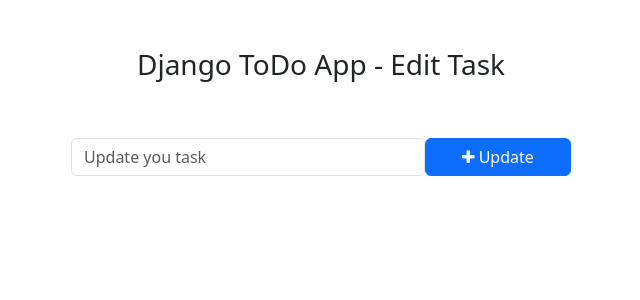
After one commit to victorsimasdev/To-Do-List, a Django app: template templates/edit_task.html in a window 1280 px wide. The commit adds this page. Shown: the top 300 px of the page, without its empty margins (319-959 px from the left). Run offline with Django 4.2, Linux system fonts and the light colour scheme; the template is opened without the code that fills it, so the values that code supplies are empty.

Commit message:
Added edit function, created edit page

```diff
--- /dev/null
+++ b/templates/edit_task.html
@@ -0,0 +1,29 @@
+<!DOCTYPE html>
+<html lang="en">
+<head>
+    <meta charset="UTF-8">
+    <metahttp-equiv="X-UA-Compatible" content="IE=edge">
+    <meta name="viewport" content="width=device-width, initial-scale=1.0">
+    <title>Edit Task - Django built ToDo App</title>
+
+    <!-- Bootstrap -->
+    <link href="https://cdn.jsdelivr.net/npm/bootstrap@5.3.0-alpha1/dist/css/bootstrap.min.css" rel="stylesheet" integrity="sha384-GLhlTQ8iRABdZLl6O3oVMWSktQOp6b7In1Zl3/Jr59b6EGGoI1aFkw7cmDA6j6gD" crossorigin="anonymous">
+    <script src="https://cdn.jsdelivr.net/npm/bootstrap@5.3.0-alpha1/dist/js/bootstrap.bundle.min.js" integrity="sha384-w76AqPfDkMBDXo30jS1Sgez6pr3x5MlQ1ZAGC+nuZB+EYdgRZgiwxhTBTkF7CXvN" crossorigin="anonymous"></script>
+    <!-- Font Awesome Icons -->
+    <link rel="stylesheet" href="https://cdnjs.cloudflare.com/ajax/libs/font-awesome/4.7.0/css/font-awesome.min.css">
+</head>
+<body>
+    <div class="container">
+        <h3 class="pt-5 pb-5 text-center">Django ToDo App - Edit Task</h3>
+        <form action="{% url 'edit_task' get_task.pk %}" method="POST" style="width: 500px; margin: auto">
+            {% csrf_token %}
+            <div class="form-group">
+                <span style="display: flex;">
+                    <input type="text" name="task" class="form-control" placeholder="Update you task" value="{{ get_task.task}}">
+                    <button type="submit" class="btn btn-primary" style="width: 200px;"><i class="fa fa-plus"></i> Update</button>
+                </span>
+            </div>
+        </form>
+    </div>
+</body>
+</html>
--- a/templates/home.html
+++ b/templates/home.html
@@ -31,9 +31,9 @@
                     <div class="card-body">
                         {{ task.task }}
                         <span style="position: relative; float: right;">
-                            <a href="{% url 'mark_as_done' task.pk %}"class="btn btn-success"><i class="fa fa-check"></i> Mark as Done</a>
+                            <a href="{% url 'mark_as_done' task.pk %}" class="btn btn-success"><i class="fa fa-check"></i> Mark as Done</a>
                             <a class="btn btn-danger"><i class="fa fa-trash"></i></a>
-                            <a class="btn btn-primary"><i class="fa fa-pencil"></i></a>
+                            <a href="{% url 'edit_task' task.pk %}" class="btn btn-primary"><i class="fa fa-pencil"></i></a>
                         </span>
                     </div>
                 </div>
--- a/todo/urls.py
+++ b/todo/urls.py
@@ -4,4 +4,5 @@
     path('addTask/', views.addTask, name='addTask'),
     path('mark_as_done/<int:pk>/', views.mark_as_done, name='mark_as_done'),
     path('mark_as_undone/<int:pk>/', views.mark_as_undone, name='mark_as_undone'),
+    path('edit_task/<int:pk>/', views.edit_task, name='edit_task'),
 ]
```
Also changed, not shown: todo/views.py (+13 -0 lines), db.sqlite3.
